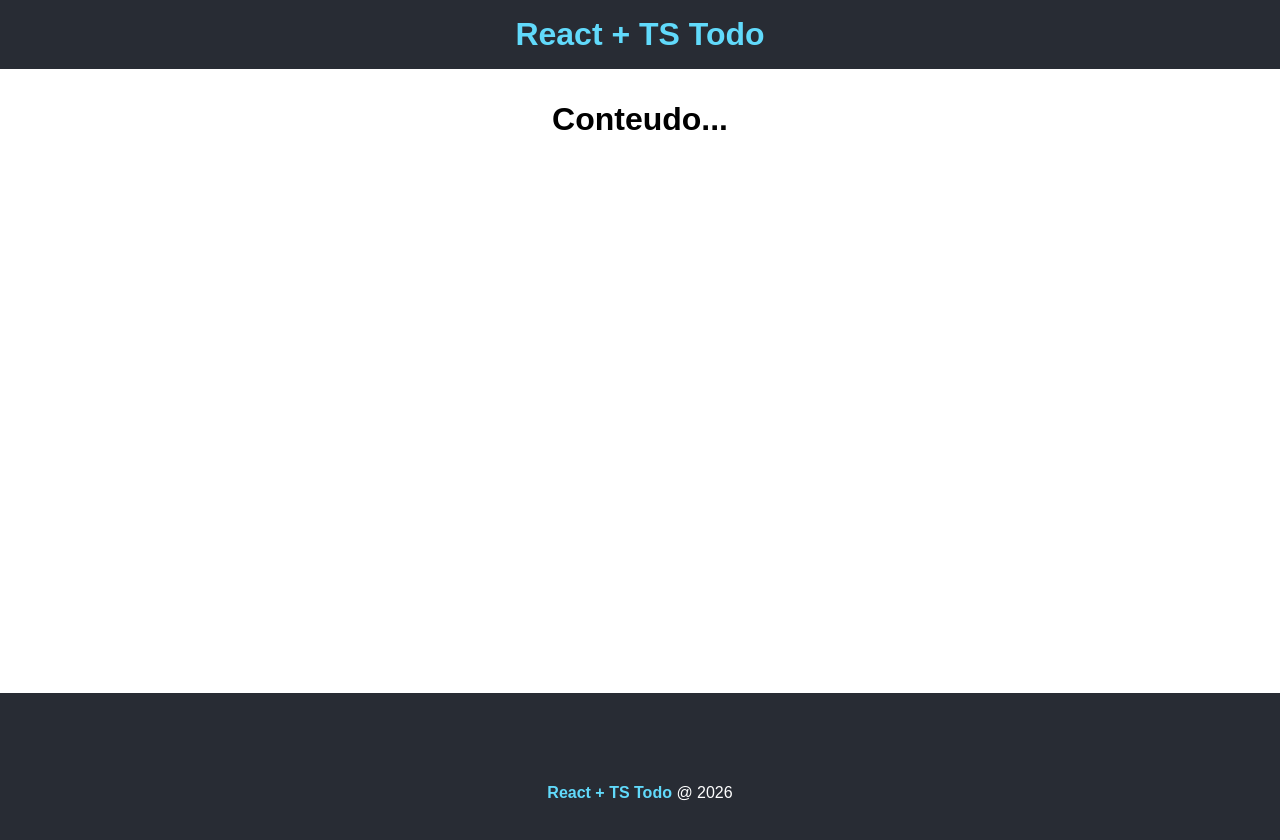
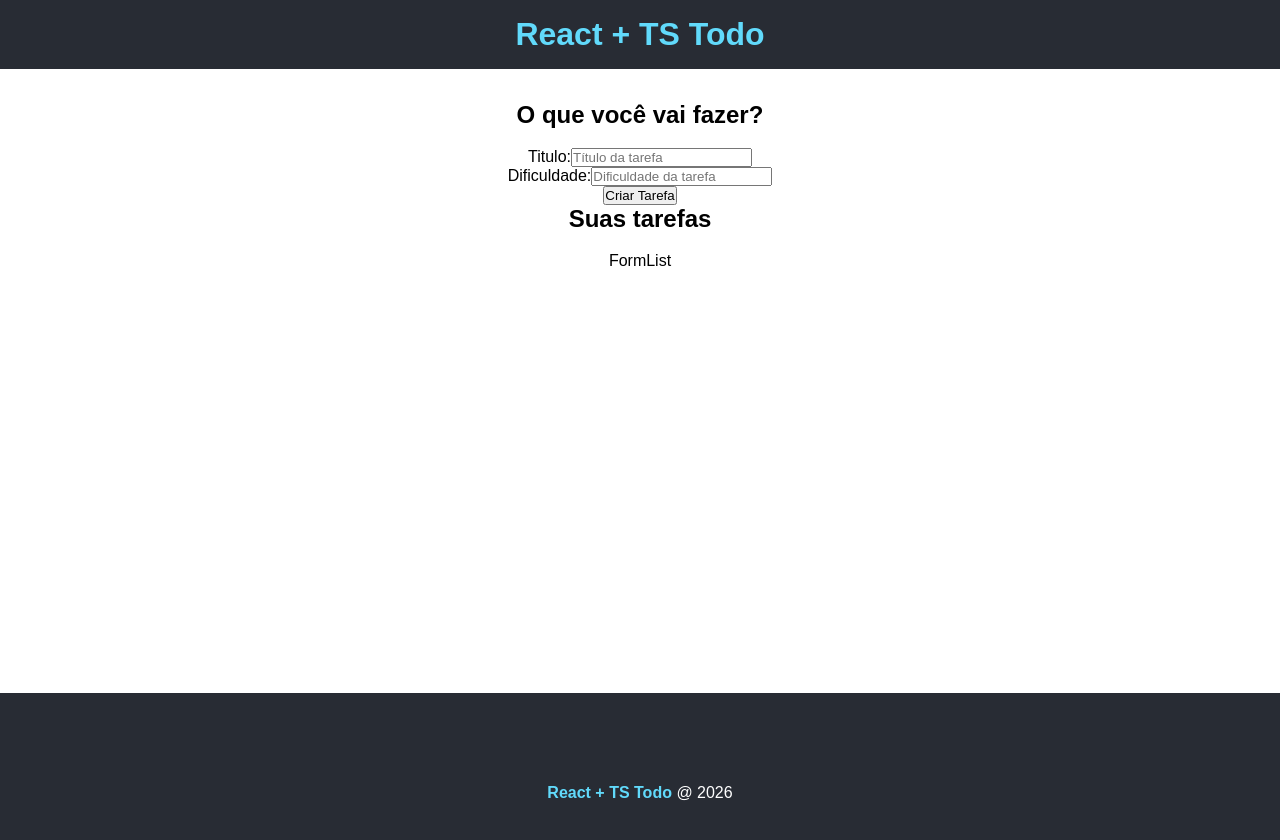
Before and after one commit to devmrqs/react-ts-todo, a React (Vite) app: page / in a window 1280 px wide. Shown: the top 840 px of the page. Built offline with nearby package versions, Linux system fonts and the light colour scheme.

Commit message:
✨ feat : adiciona componentes para o TaskForm e TaskList, e os modules para estilização.

```diff
--- a/index.html
+++ b/index.html
@@ -5,6 +5,7 @@
   <meta charset="UTF-8" />
   <link rel="icon" type="image/svg+xml" href="/favicon.svg" />
   <meta name="viewport" content="width=device-width, initial-scale=1.0" />
+  <link rel="stylesheet" href="https://cdn.jsdelivr.net/npm/bootstrap-icons@1.13.1/font/bootstrap-icons.min.css">
   <title>TODO React + TS</title>
 </head>
 
--- a/src/App.tsx
+++ b/src/App.tsx
@@ -3,13 +3,22 @@
 // Components
 import { Footer } from "./components/Footer/Footer";
 import { Header } from "./components/Header/Header";
+import { TaskForm } from "./components/TaskForm/TaskForm";
+import { TaskList } from "./components/TaskList/TaskList";
 
 function App() {
   return (
     <div>
       <Header />
       <main className={styles.main}>
-        <h1>Conteudo...</h1>
+        <div>
+          <h2>O que você vai fazer?</h2>
+          <TaskForm btnText="Criar Tarefa" />
+        </div>
+        <div>
+          <h2>Suas tarefas</h2>
+          <TaskList />
+        </div>
       </main>
       <Footer />
     </div>
--- /dev/null
+++ b/src/components/TaskForm/TaskForm.tsx
@@ -0,0 +1,25 @@
+import styles from "./TaskForm.module.css";
+
+interface TaskFormProps {
+  btnText: string;
+}
+
+export function TaskForm({ btnText }: TaskFormProps) {
+  return (
+    <form>
+      <div>
+        <label htmlFor="title">Titulo:</label>
+        <input type="text" name="title" placeholder="Título da tarefa" />
+      </div>
+      <div>
+        <label htmlFor="title">Dificuldade:</label>
+        <input
+          type="text"
+          name="difficulty"
+          placeholder="Dificuldade da tarefa"
+        />
+      </div>
+      <input type="submit" value={btnText} />
+    </form>
+  );
+}
--- /dev/null
+++ b/src/components/TaskList/TaskList.tsx
@@ -0,0 +1,11 @@
+import styles from "./TaskList.module.css";
+
+interface TaskListProps {}
+
+export function TaskList(props: TaskListProps) {
+  return (
+    <div>
+      <p>FormList</p>
+    </div>
+  );
+}
```
Also changed, not shown: src/components/TaskForm/TaskForm.module.css (added), src/components/TaskList/TaskList.module.css (added).
